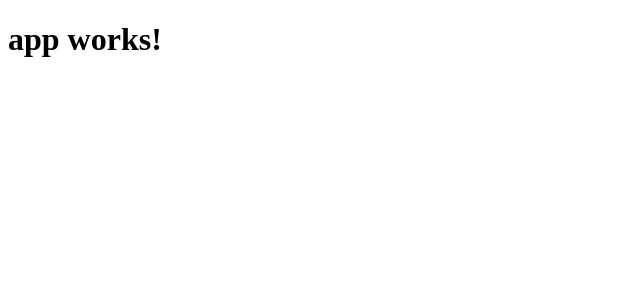
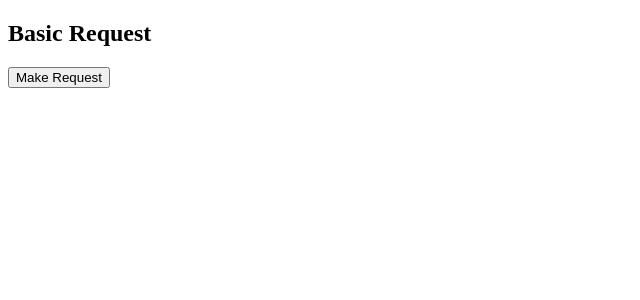
Before and after one commit to egor-moroz/angular2_spring_book, an Angular app: page / in a window 1280 px wide. Shown: the top 300 px of the page, without its empty margins (0-640 px from the left). Built offline with nearby package versions, Linux system fonts and the light colour scheme.

Commit message:
First commit

```diff
--- a/package.json
+++ b/package.json
@@ -26,7 +26,7 @@
     "zone.js": "^0.6.23"
   },
   "devDependencies": {
-    "@types/jasmine": "^2.2.30",
+    "@types/jasmine": "2.5.41",
     "@types/node": "^6.0.42",
     "angular-cli": "1.0.0-beta.18",
     "codelyzer": "1.0.0-beta.1",
@@ -40,6 +40,6 @@
     "protractor": "4.0.9",
     "ts-node": "1.2.1",
     "tslint": "3.13.0",
-    "typescript": "~2.0.3"
+    "typescript": "2.0.10"
   }
 }
--- a/src/app/app.component.html
+++ b/src/app/app.component.html
@@ -1,3 +1,4 @@
-<h1>
-  {{title}}
-</h1>
+<h2>Basic Request</h2>
+<button type="button" (click)="makeRequest()">Make Request</button>
+<div *ngIf="loading">loading...</div>
+<pre>{{data | json}}</pre>
--- a/src/app/app.component.ts
+++ b/src/app/app.component.ts
@@ -1,10 +1,25 @@
 import { Component } from '@angular/core';
+import { Http, Response } from '@angular/http'
 
 @Component({
-  selector: 'app-root',
+  selector: 'http-root',
   templateUrl: './app.component.html',
   styleUrls: ['./app.component.css']
 })
 export class AppComponent {
-  title = 'app works!';
+  data: Object;
+  loading: boolean;
+
+constructor(private http: Http){
+
 }
+makeRequest(): void {
+  this.loading = true;
+  this.http.request('http://jsonplaceholder.typicode.com/posts/1')
+  .subscribe((res: Response) => {
+    this.data = res.json();
+    this.loading = false;
+  });
+}
+
+}
--- a/src/index.html
+++ b/src/index.html
@@ -9,6 +9,6 @@
   <link rel="icon" type="image/x-icon" href="favicon.ico">
 </head>
 <body>
-  <app-root>Loading...</app-root>
+  <http-root>Loading...</http-root>
 </body>
 </html>
```
